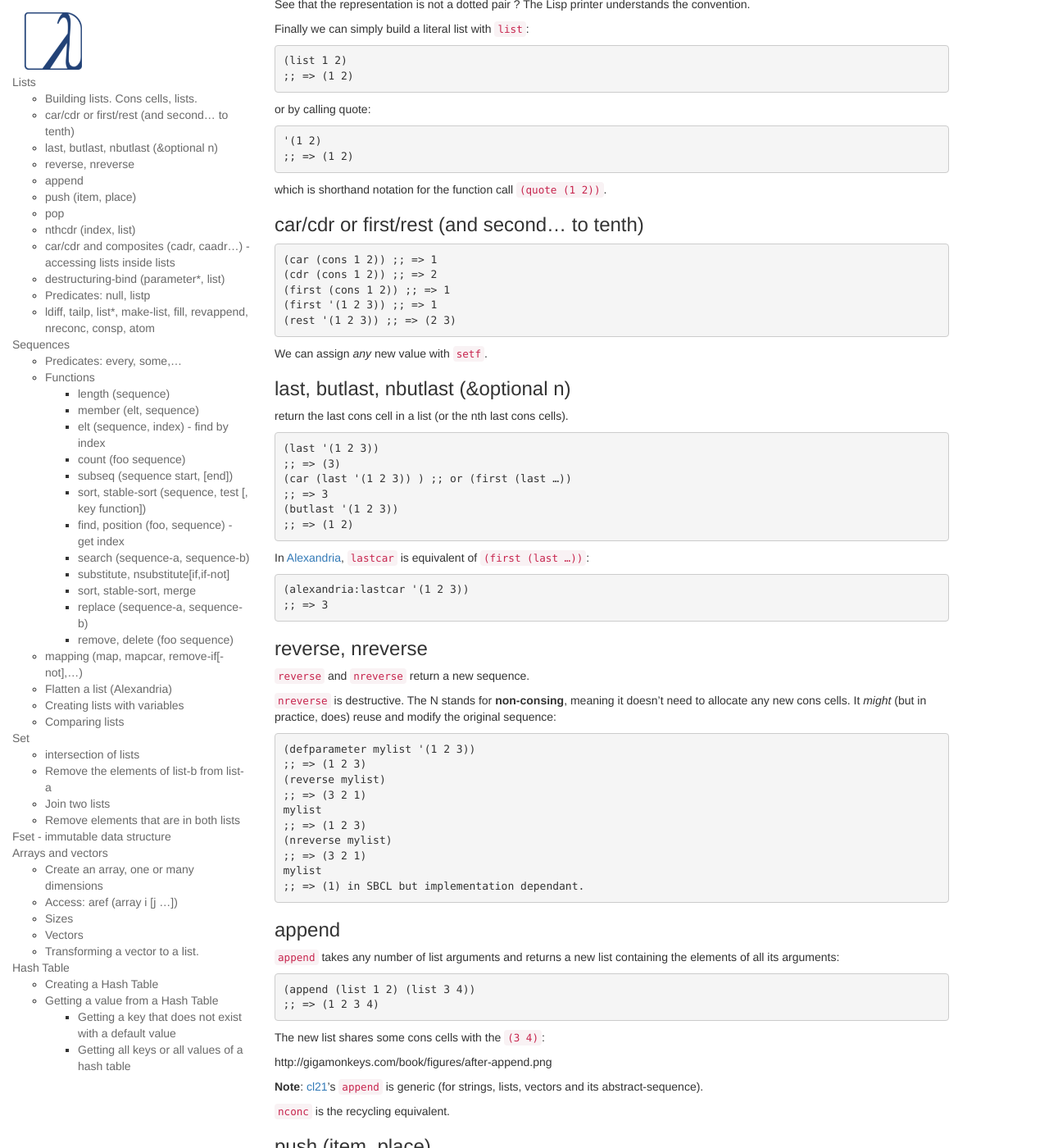
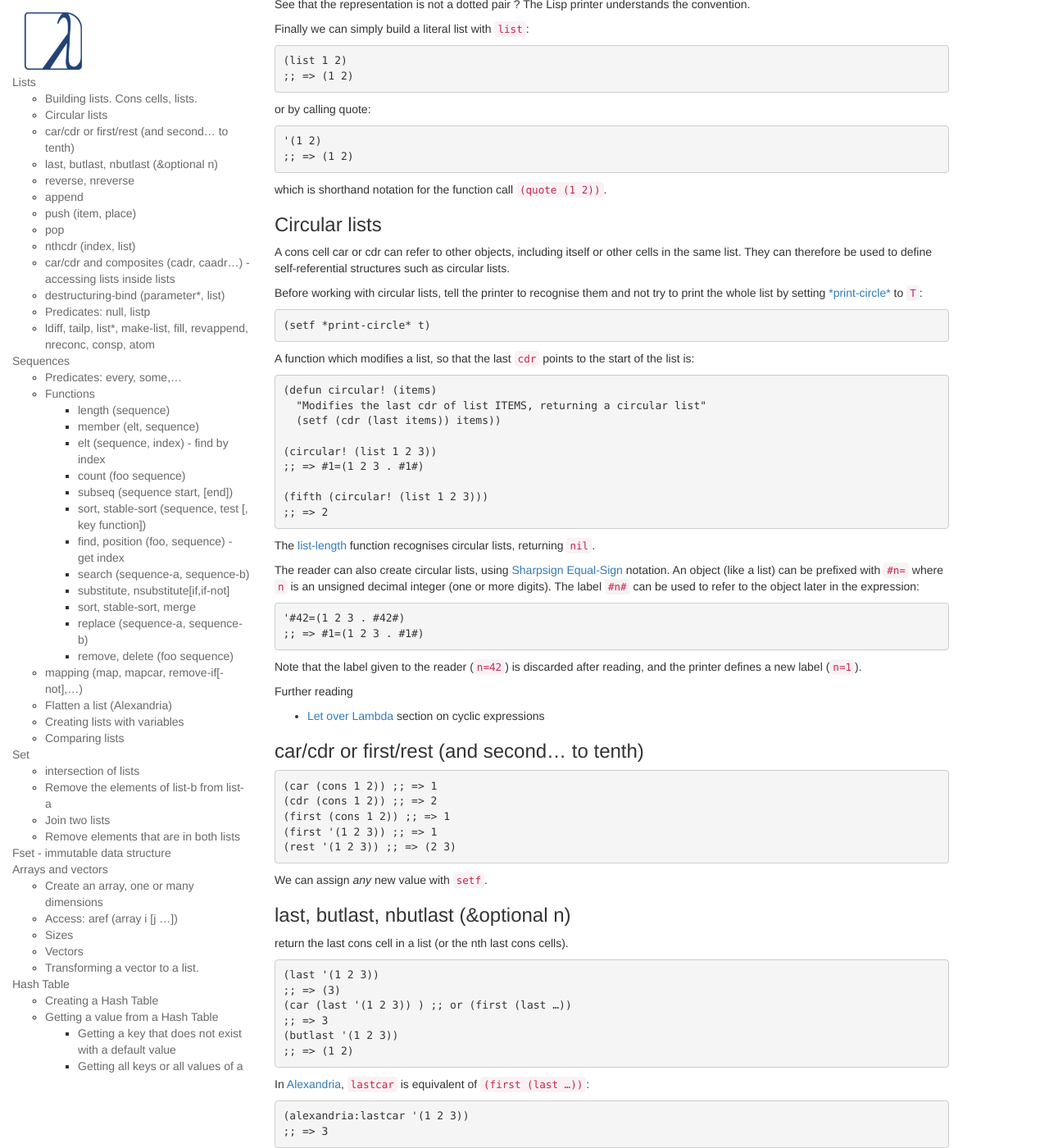
Before and after one commit to LispCookbook/cl-cookbook, a Jekyll site: the page built from data-structures.md, in a window 1280 px wide and 1400 px high, scrolled down 834 px. Shown: the whole window at 82% size. Built offline with Jekyll 4.4.1, drawn with Linux system fonts in a browser that asks for light colours.

Commit message:
Add section on circular lists to Data Structures
Creating using a function `circular!` or reader macro `#n=`.

Based on discussions/links here:
https://stackoverflow.com/questions/604988/self-referential-data-structures-in-lisp-scheme
https://stackoverflow.com/questions/16678371/circular-list-in-common-lisp
https://stackoverflow.com/questions/12649290/example-of-sharpsign-equal-sign-reader-macro

```diff
--- a/data-structures.md
+++ b/data-structures.md
@@ -77,6 +77,55 @@ or by calling quote:
 ~~~
 
 which is shorthand notation for the function call `(quote (1 2))`.
+
+### Circular lists
+
+A cons cell car or cdr can refer to other objects, including itself or
+other cells in the same list. They can therefore be used to define
+self-referential structures such as circular lists.
+
+Before working with circular lists, tell the printer to recognise them
+and not try to print the whole list by setting
+[\*print-circle\*](http://clhs.lisp.se/Body/v_pr_cir.htm)
+to `T`:
+~~~lisp
+(setf *print-circle* t)
+~~~
+
+A function which modifies a list, so that the last `cdr` points to the
+start of the list is:
+~~~lisp
+(defun circular! (items)
+  "Modifies the last cdr of list ITEMS, returning a circular list"
+  (setf (cdr (last items)) items))
+
+(circular! (list 1 2 3))
+;; => #1=(1 2 3 . #1#)
+
+(fifth (circular! (list 1 2 3)))
+;; => 2
+~~~
+
+The [list-length](http://www.lispworks.com/documentation/HyperSpec/Body/f_list_l.htm#list-length)
+function recognises circular lists, returning `nil`.
+
+The reader can also create circular lists, using
+[Sharpsign Equal-Sign](http://www.lispworks.com/documentation/HyperSpec/Body/02_dho.htm)
+notation. An object (like a list) can be prefixed with `#n=` where `n`
+is an unsigned decimal integer (one or more digits). The
+label `#n#` can be used to refer to the object later in the
+expression:
+
+~~~lisp
+'#42=(1 2 3 . #42#)
+;; => #1=(1 2 3 . #1#)
+~~~
+Note that the label given to the reader (`n=42`) is discarded after
+reading, and the printer defines a new label (`n=1`).
+
+Further reading
+
+* [Let over Lambda](https://letoverlambda.com/index.cl/guest/chap4.html#sec_5) section on cyclic expressions
 
 
 ### car/cdr or first/rest (and second... to tenth)
```
